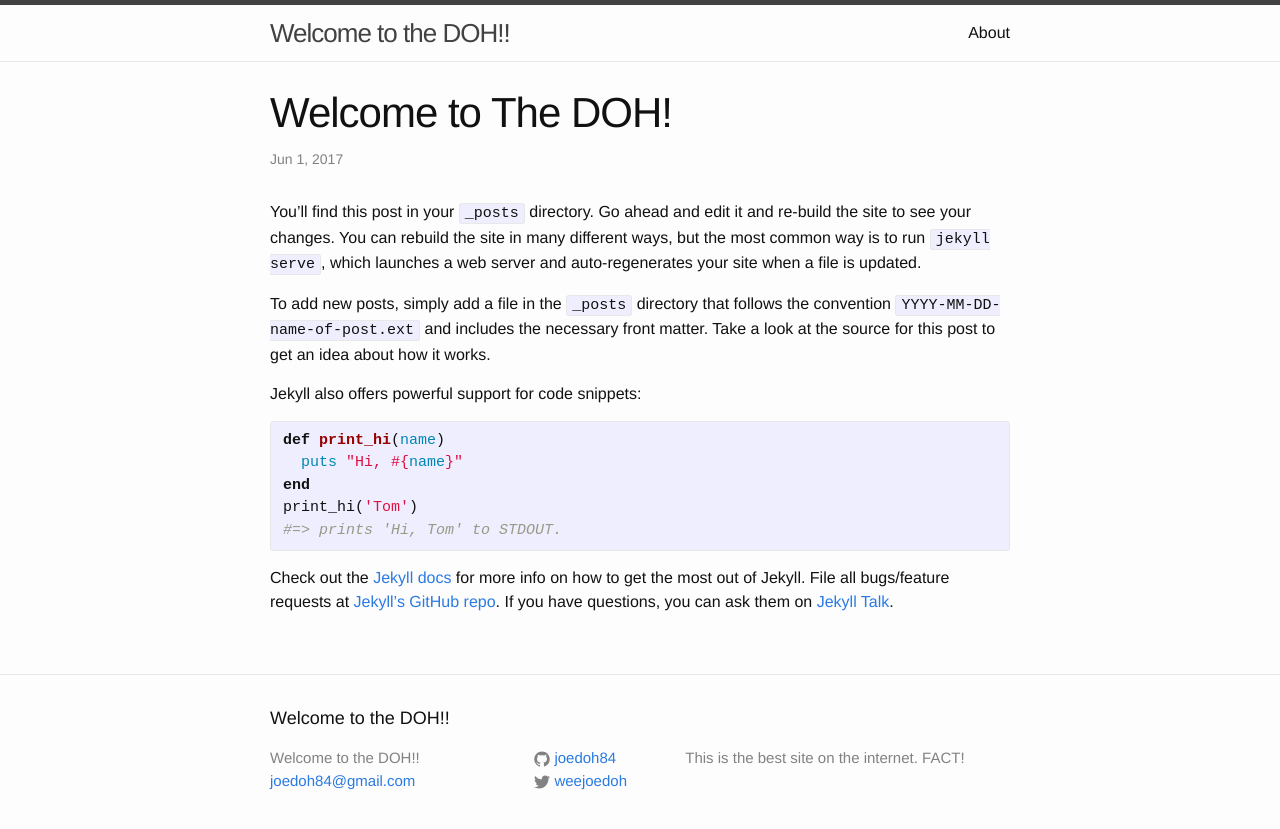
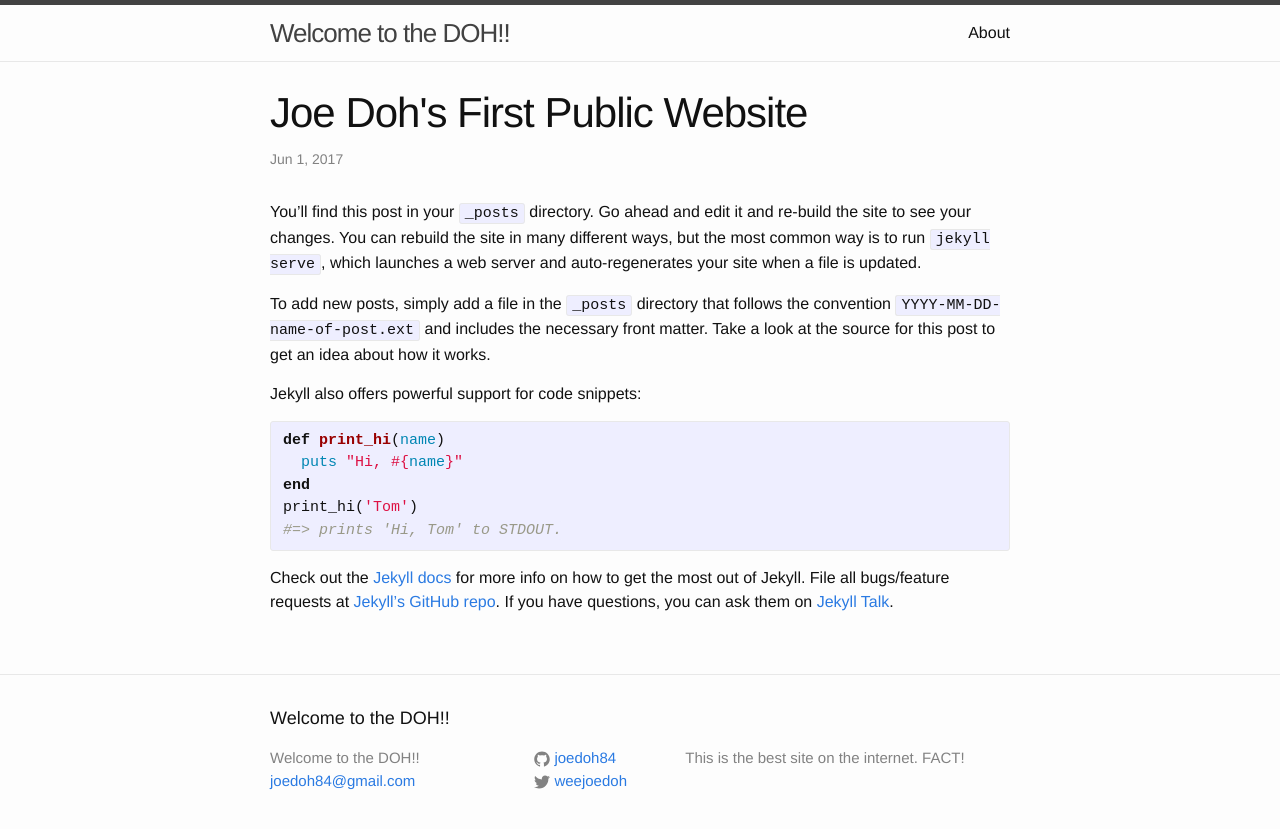
Before and after one commit to joedoh84/joedoh84.github.io, a Jekyll site: the page built from _posts/2017-06-01-welcome-to-jekyll.markdown, in a window 1280 px wide. Shown: the top 829 px of the page. Built offline with Jekyll 4.4.1, drawn with Linux system fonts in a browser that asks for light colours.

Commit message:
Update 2017-06-01-welcome-to-jekyll.markdown

```diff
--- a/_posts/2017-06-01-welcome-to-jekyll.markdown
+++ b/_posts/2017-06-01-welcome-to-jekyll.markdown
@@ -1,6 +1,6 @@
 ---
 layout: post
-title:  "Welcome to The DOH!"
+title:  "Joe Doh's First Public Website"
 date:   2017-06-01 15:32:01 +0000
 categories: jekyll update
 ---
```
